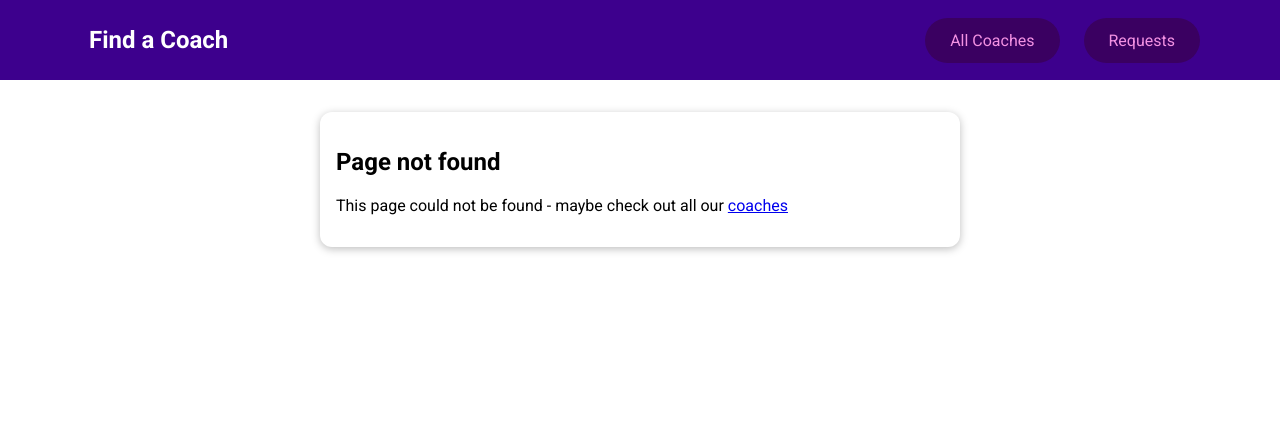
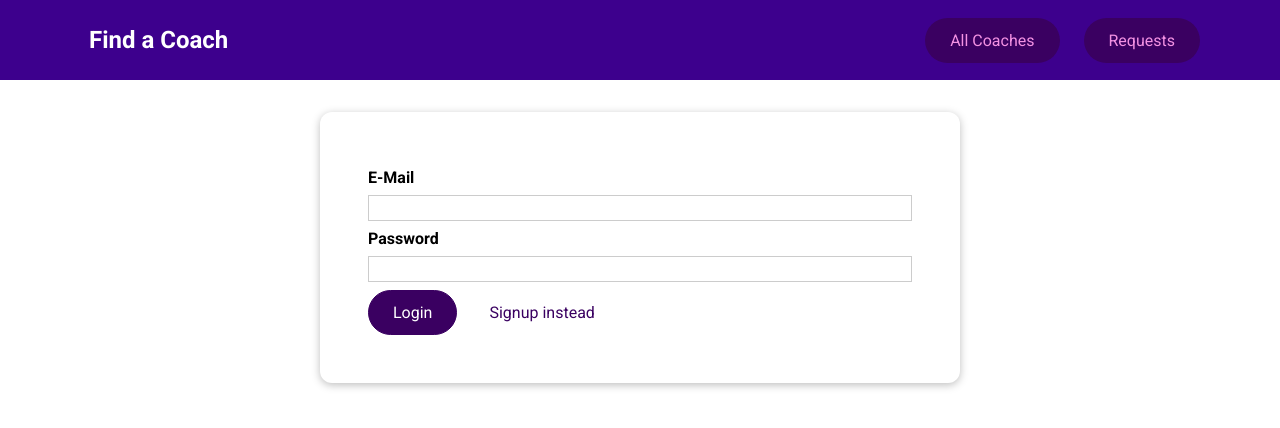
Before and after one commit to Morkachukzy/find-a-coach-web-app, a Vue app: page /auth in a window 1280 px wide. Before the commit this address had no page. Shown: the top 428 px of the page. Built offline with nearby package versions, Linux system fonts and the light colour scheme.

Commit message:
Added A UserAuth View, Auth Store and Firebase Signup Authentication

```diff
--- a/src/router/index.js
+++ b/src/router/index.js
@@ -14,6 +14,8 @@ const router = createRouter({
     }, {
         path: '/requests', component: () => import('@/views/requests/RequestsReceived')
     }, {
+        path: '/auth', component: () => import('@/views/auth/UserAuth')
+    }, {
         path: '/:notFound(.*)', component: () => import('@/views/notFound')
     }]
 });
--- a/src/store/index.js
+++ b/src/store/index.js
@@ -2,19 +2,11 @@ import { createStore } from 'vuex';
 
 import coachesModule from './modules/coaches/index';
 import requestsModule from './modules/requests/index';
-
+import authModule from './modules/auth/index';
 const store = createStore({
   modules: {
-    coachesModule, requestsModule
+    coachesModule, requestsModule, authModule
   },
-  state(){
-    return {
-      userId: 'c3'
-    }
-  },
-  getters: {
-    userId : (state) => state.userId,
-  }
-});
+ });
 
 export default store;
--- /dev/null
+++ b/src/store/modules/auth/actions.js
@@ -0,0 +1,28 @@
+const actions = {
+    login() {
+
+    },
+    async signup(context, payload) {
+        const response = await fetch(`https://identitytoolkit.googleapis.com/v1/accounts:signUp?key=AIzaSyCom1g9sy3ZnE7kT4h0rgjN0WoLfS6_IFY`, {
+            method: 'POST',
+            body: JSON.stringify({
+                email: payload.email,
+                password: payload.password,
+                returnSecureToken: true
+            })
+        })
+        const responseData = await response.json();
+        if (!response.ok) {
+            console.log(responseData);
+            throw new Error(responseData.message || `Failed to validate`);
+        }
+        console.log(responseData);
+        context.commit('SET_USER', {
+            token: responseData.idToken,
+            userId: responseData.localId,
+            tokenExpiration: responseData.expiresIn
+        })
+    }
+}
+
+export default actions;
--- /dev/null
+++ b/src/store/modules/auth/getters.js
@@ -0,0 +1,6 @@
+const getters = {
+    userId : (state) => state.userId,
+
+}
+
+export default getters;
--- /dev/null
+++ b/src/store/modules/auth/index.js
@@ -0,0 +1,16 @@
+import actions from './actions';
+import mutations from './mutations';
+import getters from './getters';
+
+export default {
+    state() {
+      return{
+          userId: null,
+          token: null,
+          tokenExpiration: null
+      }
+    },
+    actions,
+    mutations,
+    getters
+}
--- /dev/null
+++ b/src/store/modules/auth/mutations.js
@@ -0,0 +1,9 @@
+const mutations = {
+    SET_USER(state, payload){
+        state.token = payload.token;
+        state.userId = payload.userId;
+        state.tokenExpiration = payload.tokenExpiration;
+    }
+}
+
+export default mutations;
--- /dev/null
+++ b/src/views/auth/UserAuth.vue
@@ -0,0 +1,102 @@
+<template>
+  <base-card>
+    <form @submit.prevent="submitForm">
+      <div class="form-control">
+        <label for="email">E-Mail</label>
+        <input type="email" id="email" v-model.trim="email">
+      </div>
+      <div class="form-control">
+        <label for="password">Password</label>
+        <input type="password" id="password" v-model.trim="password">
+      </div>
+      <p v-if="!formIsValid">Please enter a valid email and password(must be at least 6 characters long).</p>
+      <base-button>{{ submitButtonCaption }}</base-button>
+      <base-button type="button" mode="flat" @click="switchAuthMode">{{ switchModeButtonCaption }}</base-button>
+    </form>
+  </base-card>
+</template>
+
+<script>
+import {mapActions} from 'vuex';
+
+export default {
+  name: "UserAuth",
+  data() {
+    return {
+      email: '',
+      password: '',
+      formIsValid: true,
+      mode: 'login',
+    }
+  },
+  methods: {
+    submitForm() {
+      this.formIsValid = true;
+      if (this.email === '' || !this.email.includes('@') || this.password.length < 6) {
+        this.formIsValid = false;
+        return;
+      }
+      if (this.mode === 'login') {
+        //...
+      } else {
+        this.signup({
+          email: this.email,
+          password: this.password
+        })
+      }
+    },
+    switchAuthMode() {
+      this.mode = this.mode === 'login' ? 'signup' : 'login';
+      // if(this.mode === 'login'){
+      //   this.mode = 'signup';
+      // } else {
+      //   this.mode = 'login';
+      // }
+    },
+    ...mapActions(['signup'])
+  },
+  computed: {
+    submitButtonCaption() {
+      return this.mode === 'login' ? 'Login' : 'Signup';
+    },
+    switchModeButtonCaption() {
+      return this.mode !== 'login' ? 'Login instead' : 'Signup instead';
+
+    }
+  },
+}
+</script>
+
+<style scoped>
+form {
+  margin: 1rem;
+  padding: 1rem;
+}
+
+.form-control {
+  margin: 0.5rem 0;
+}
+
+label {
+  font-weight: bold;
+  margin-bottom: 0.5rem;
+  display: block;
+}
+
+input,
+textarea {
+  display: block;
+  width: 100%;
+  font: inherit;
+  border: 1px solid #ccc;
+  padding: 0.15rem;
+}
+
+input:focus,
+textarea:focus {
+  border-color: #3d008d;
+  background-color: #faf6ff;
+  outline: none;
+}
+
+</style>
```
